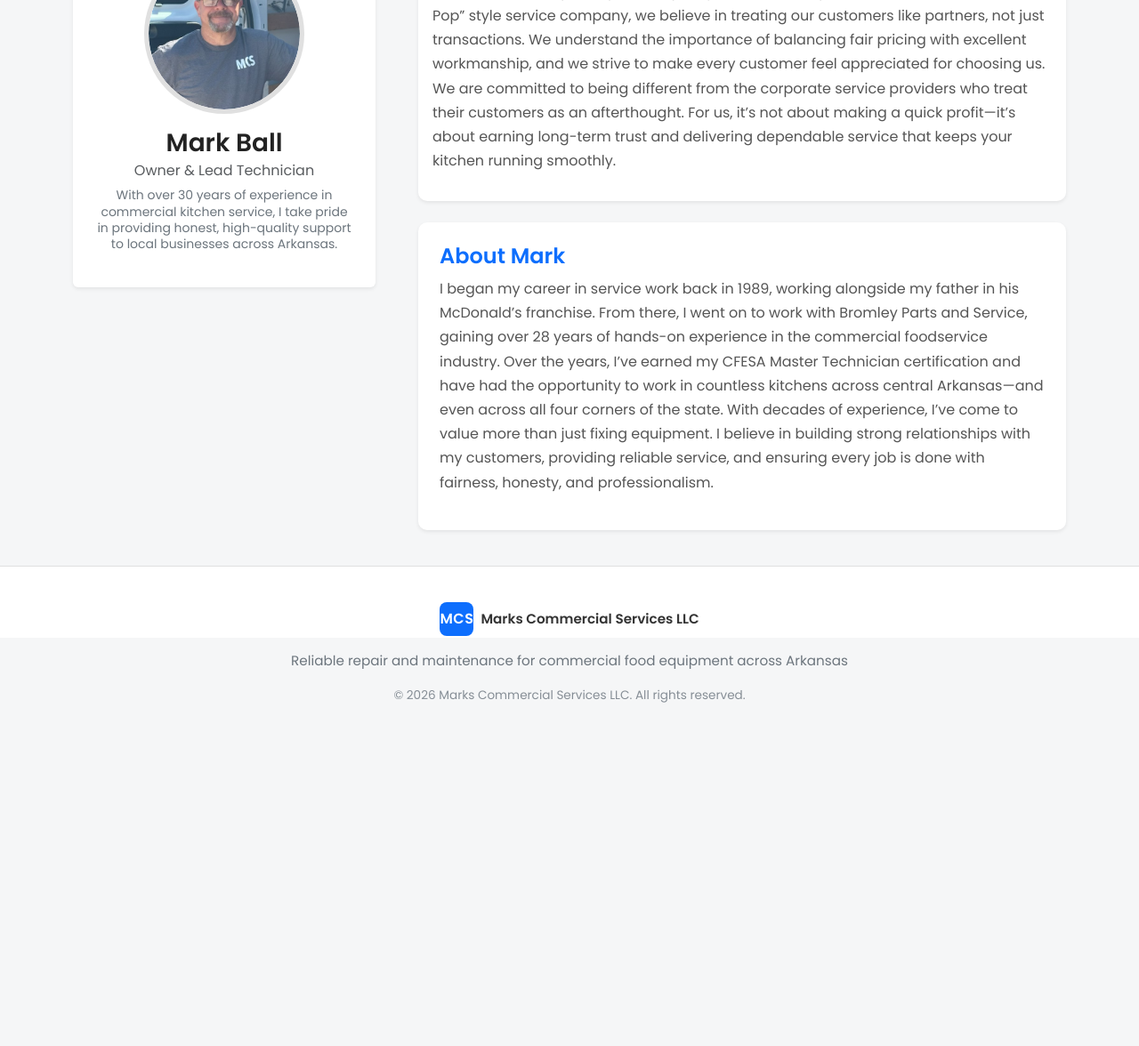
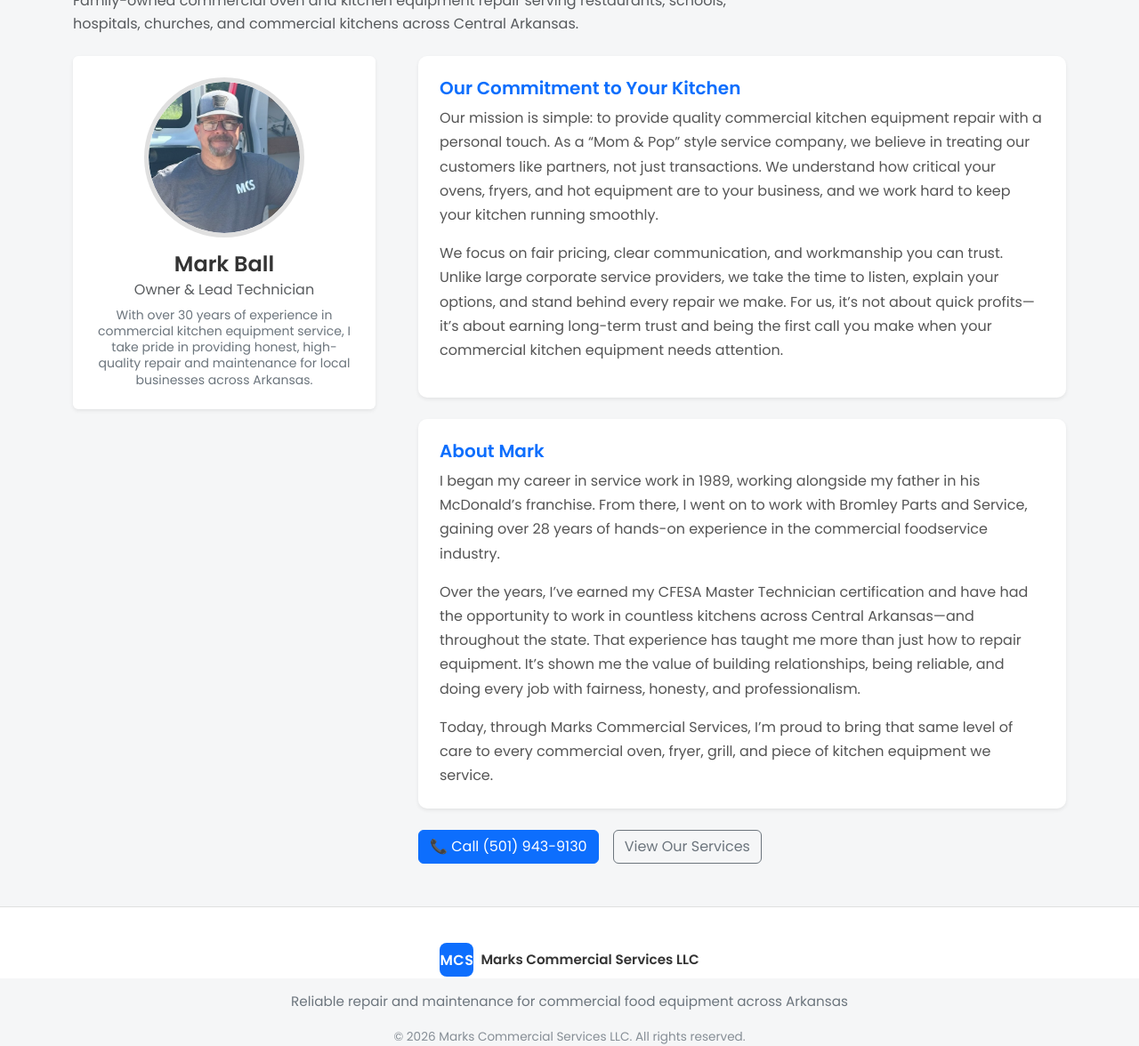
Before and after one commit to andrew-joseph-ball/Website, a plain HTML site: page about.html in a window 1280 px wide. Shown: the part 184-1360 px from the top of the page at 89% size. Before the commit the page ends 977 px from the top, so only its background shows below. Drawn offline with nearby package versions, Linux system fonts and the light colour scheme.

Commit message:
added: seo to about.html and contact form to contact.html

```diff
--- a/about.html
+++ b/about.html
@@ -1,24 +1,60 @@
 <!doctype html>
 <html lang="en">
   <head>
-    <meta charset="utf-8">
-    <meta name="viewport" content="width=device-width, initial-scale=1">
-    <title>MCS | About</title>
-    <link href="https://cdn.jsdelivr.net/npm/bootstrap@5.3.8/dist/css/bootstrap.min.css" rel="stylesheet" integrity="sha384-sRIl4kxILFvY47J16cr9ZwB07vP4J8+LH7qKQnuqkuIAvNWLzeN8tE5YBujZqJLB" crossorigin="anonymous">
-    <link rel="stylesheet" href="./css/bootstrap.css">
-    <link rel="apple-touch-icon" sizes="180x180" href="favicon/apple-touch-icon.png">
-    <link rel="icon" type="image/png" sizes="32x32" href="favicon/favicon-32x32.png">
-    <link rel="icon" type="image/png" sizes="16x16" href="favicon/favicon-16x16.png">
-    <link rel="icon" type="image/x-icon" href="favicon/favicon.ico">
+    <meta charset="utf-8" />
+    <meta name="viewport" content="width=device-width, initial-scale=1" />
+
+    <title>
+      About Marks Commercial Services | Commercial Kitchen Repair in Central
+      Arkansas
+    </title>
+    <meta
+      name="description"
+      content="Learn about Marks Commercial Services, a family-owned commercial oven and kitchen equipment repair company serving Central Arkansas with over 30 years of experience."
+    />
+
+    <link
+      href="https://cdn.jsdelivr.net/npm/bootstrap@5.3.8/dist/css/bootstrap.min.css"
+      rel="stylesheet"
+      integrity="sha384-sRIl4kxILFvY47J16cr9ZwB07vP4J8+LH7qKQnuqkuIAvNWLzeN8tE5YBujZqJLB"
+      crossorigin="anonymous"
+    />
+    <link rel="stylesheet" href="./css/bootstrap.css" />
+    <link
+      rel="apple-touch-icon"
+      sizes="180x180"
+      href="favicon/apple-touch-icon.png"
+    />
+    <link
+      rel="icon"
+      type="image/png"
+      sizes="32x32"
+      href="favicon/favicon-32x32.png"
+    />
+    <link
+      rel="icon"
+      type="image/png"
+      sizes="16x16"
+      href="favicon/favicon-16x16.png"
+    />
+    <link rel="icon" type="image/x-icon" href="favicon/favicon.ico" />
     <link href="https://unpkg.com/aos@2.3.4/dist/aos.css" rel="stylesheet" />
-    <link href="https://fonts.googleapis.com/css2?family=Poppins:wght@400;500;600&display=swap" rel="stylesheet">
+    <link
+      href="https://fonts.googleapis.com/css2?family=Poppins:wght@400;500;600&display=swap"
+      rel="stylesheet"
+    />
   </head>
+
   <body>
-    <nav class="navbar navbar-expand-lg navbar-light bg-white shadow-sm sticky-top">
+    <nav
+      class="navbar navbar-expand-lg navbar-light bg-white shadow-sm sticky-top"
+    >
       <div class="container">
         <a class="navbar-brand d-flex align-items-center" href="index.html">
           <div class="logo-icon bg-primary text-white fw-bold me-2">MCS</div>
-      <span class="company-name text-dark">Marks Commercial Services LLC</span>
+          <span class="company-name text-dark"
+            >Marks Commercial Services LLC</span
+          >
         </a>
 
         <button
@@ -35,52 +71,128 @@
 
         <div class="collapse navbar-collapse" id="navMenu">
           <ul class="navbar-nav ms-auto">
-        <li class="nav-item"><a class="nav-link" href="index.html">Home</a></li>
-        <li class="nav-item"><a class="nav-link" href="services.html">Services</a></li>
-        <li class="nav-item"><a class="nav-link" href="about.html">About</a></li>
-        <li class="nav-item"><a class="nav-link" href="contact.html">Contact</a></li>
+            <li class="nav-item">
+              <a class="nav-link" href="index.html">Home</a>
+            </li>
+            <li class="nav-item">
+              <a class="nav-link" href="services.html">Services</a>
+            </li>
+            <li class="nav-item">
+              <a class="nav-link active" href="about.html">About</a>
+            </li>
+            <li class="nav-item">
+              <a class="nav-link" href="contact.html">Contact</a>
+            </li>
           </ul>
         </div>
       </div>
     </nav>
 
     <!-- About Section -->
-  <section class="about-section container my-3 py-4">
+    <section class="about-section container my-4 py-4">
+      <!-- Page heading -->
+      <div class="row mb-4">
+        <div class="col-lg-8" data-aos="fade-up">
+          <h1 class="fw-bold mb-2">About Marks Commercial Services</h1>
+          <p class="text-muted mb-0">
+            Family-owned commercial oven and kitchen equipment repair serving
+            restaurants, schools, hospitals, churches, and commercial kitchens
+            across Central Arkansas.
+          </p>
+        </div>
+      </div>
+
       <div class="row align-items-start g-5">
         <!-- Profile -->
         <div class="col-lg-4 text-center" data-aos="fade-right">
-        <div class="profile-card p-4 shadow-sm bg-white rounded">
-          <div class="profile-img-container">
-          <img src="img/pops.jpg" alt="Owner Profile" class="profile-img" />
+          <div class="profile-card p-4 shadow-sm bg-white rounded h-100">
+            <div class="profile-img-container mb-3">
+              <img
+                src="img/pops.jpg"
+                alt="Mark Ball, owner and lead commercial kitchen equipment technician"
+                class="profile-img img-fluid rounded-circle"
+              />
             </div>
-          <h3 class="fw-bold mb-1">Mark Ball</h3>
-          <p class="text-muted mb-2">Owner & Lead Technician</p>
-          <p class="small text-secondary">
-            With over 30 years of experience in commercial kitchen service, I take pride in providing honest, high-quality support to local businesses across Arkansas.
-        </p>
+            <h2 class="h4 fw-bold mb-1">Mark Ball</h2>
+            <p class="text-muted mb-2">Owner &amp; Lead Technician</p>
+            <p class="small text-secondary mb-0">
+              With over 30 years of experience in commercial kitchen equipment
+              service, I take pride in providing honest, high-quality repair and
+              maintenance for local businesses across Arkansas.
             </p>
           </div>
         </div>
 
         <!-- About Text -->
         <div class="col-lg-8">
-        <div class="about-card card border-0 shadow-sm mb-4 p-3 bg-white" data-aos="fade-up">
-          <h4 class="fw-semibold mb-2 text-primary">Our Commitment</h4>
+          <div
+            class="about-card card border-0 shadow-sm mb-4 p-4 bg-white"
+            data-aos="fade-up"
+          >
+            <h2 class="h5 fw-semibold mb-2 text-primary">
+              Our Commitment to Your Kitchen
+            </h2>
             <p>
-            Our mission is simple: to provide quality service with a personal touch. As a “Mom & Pop” style service company, we believe in treating our customers like partners, not just transactions. We understand the importance of balancing fair pricing with excellent workmanship, and we strive to make every customer feel appreciated for choosing us. We are committed to being different from the corporate service providers who treat their customers as an afterthought. For us, it’s not about making a quick profit—it’s about earning long-term trust and delivering dependable service that keeps your kitchen running smoothly.
+              Our mission is simple: to provide quality commercial kitchen
+              equipment repair with a personal touch. As a “Mom &amp; Pop” style
+              service company, we believe in treating our customers like
+              partners, not just transactions. We understand how critical your
+              ovens, fryers, and hot equipment are to your business, and we work
+              hard to keep your kitchen running smoothly.
+            </p>
+            <p>
+              We focus on fair pricing, clear communication, and workmanship you
+              can trust. Unlike large corporate service providers, we take the
+              time to listen, explain your options, and stand behind every
+              repair we make. For us, it’s not about quick profits—it’s about
+              earning long-term trust and being the first call you make when
+              your commercial kitchen equipment needs attention.
             </p>
           </div>
 
-        <div class="about-card card border-0 shadow-sm p-4 bg-white" data-aos="fade-up" data-aos-delay="150">
-          <h4 class="fw-semibold mb-2 text-primary">About Mark</h4>
+          <div
+            class="about-card card border-0 shadow-sm p-4 bg-white"
+            data-aos="fade-up"
+            data-aos-delay="150"
+          >
+            <h2 class="h5 fw-semibold mb-2 text-primary">About Mark</h2>
             <p>
-            I began my career in service work back in 1989, working alongside my father in his McDonald’s franchise. From there, I went on to work with Bromley Parts and Service, gaining over 28 years of hands-on experience in the commercial foodservice industry. Over the years, I’ve earned my CFESA Master Technician certification and have had the opportunity to work in countless kitchens across central Arkansas—and even across all four corners of the state. With decades of experience, I’ve come to value more than just fixing equipment. I believe in building strong relationships with my customers, providing reliable service, and ensuring every job is done with fairness, honesty, and professionalism.
+              I began my career in service work in 1989, working alongside my
+              father in his McDonald’s franchise. From there, I went on to work
+              with Bromley Parts and Service, gaining over 28 years of hands-on
+              experience in the commercial foodservice industry.
             </p>
+            <p>
+              Over the years, I’ve earned my CFESA Master Technician
+              certification and have had the opportunity to work in countless
+              kitchens across Central Arkansas—and throughout the state. That
+              experience has taught me more than just how to repair equipment.
+              It’s shown me the value of building relationships, being reliable,
+              and doing every job with fairness, honesty, and professionalism.
+            </p>
+            <p class="mb-0">
+              Today, through Marks Commercial Services, I’m proud to bring that
+              same level of care to every commercial oven, fryer, grill, and
+              piece of kitchen equipment we service.
+            </p>
+          </div>
+
+          <!-- Simple call-to-action row -->
+          <div
+            class="mt-4 d-flex flex-column flex-sm-row gap-3"
+            data-aos="fade-up"
+            data-aos-delay="250"
+          >
+            <a href="tel:+15019439130" class="btn btn-primary">
+              📞 Call (501) 943-9130
+            </a>
+            <a href="services.html" class="btn btn-outline-secondary">
+              View Our Services
+            </a>
           </div>
         </div>
       </div>
     </section>
-
 
     <footer>
       <div class="container">
@@ -89,32 +201,30 @@
           <span>Marks Commercial Services LLC</span>
         </div>
 
-        <p>Reliable repair and maintenance for commercial food equipment across Arkansas</p>
+        <p>
+          Reliable repair and maintenance for commercial food equipment across
+          Arkansas
+        </p>
 
         <div class="copyright mt-3 mb-3">
-      &copy; <span id="year"></span> Marks Commercial Services LLC. All rights reserved.
+          &copy; <span id="year"></span> Marks Commercial Services LLC. All
+          rights reserved.
         </div>
-
       </div>
     </footer>
 
     <script>
-  // Auto-update year in footer
       document.getElementById("year").textContent = new Date().getFullYear();
     </script>
-<!-- Bootstrap JS (Popper) -->
     <script src="https://cdn.jsdelivr.net/npm/bootstrap@5.3.3/dist/js/bootstrap.bundle.min.js"></script>
-
-<!-- Animate on scroll -->
     <script src="https://unpkg.com/aos@2.3.4/dist/aos.js"></script>
     <script>
       AOS.init({
         duration: 800,
         once: true,
-    offset: 100
+        offset: 100,
       });
     </script>
-
-<!-- Custom JS -->
     <script src="main.js"></script>
   </body>
+</html>
```
Also changed, not shown: index.html (+2 -2 lines). Lines whose indentation alone changed are shown as unchanged.
